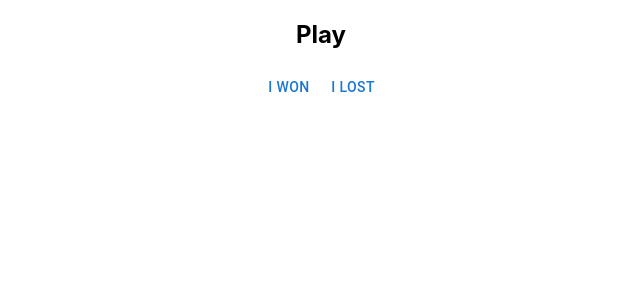
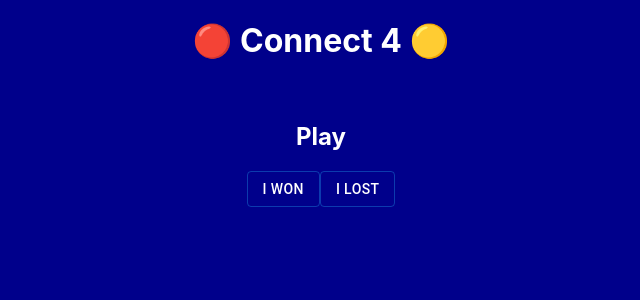
Before and after one commit to 2022-spring-adv-fe-mowe/tca-c4, a React (Create React App) app: page / in a window 1280 px wide. Both pictures are taken after a click on the button "PLAY". Shown: the top 300 px of the page, without its empty margins (319-959 px from the left). Built offline with nearby package versions, Linux system fonts and the light colour scheme.

Commit message:
Apply css...

```diff
--- a/src/Home.js
+++ b/src/Home.js
@@ -1,4 +1,5 @@
 import { Button } from "@mui/material";
+import { red } from "@mui/material/colors";
 import { useNavigate } from "react-router-dom";
 
 export const Home = ({gameResults}) => {
@@ -16,12 +17,16 @@ export const Home = ({gameResults}) => {
 
     return (
         <>
+        <h1>&#128308; Connect 4 &#128993;</h1>
+        <br/>
         <h2>Home</h2>
         <h3>Total game played: {gameResults.length} </h3>
         <h3>Won game total: {winCount}</h3>
         <h3>Lost game total: {loseCount}</h3>
         <h3>My Winning Persentage: {myWinningPersentage}%</h3>
         <Button
+            variant="outlined"
+            style={{ color: "white" }}
             onClick = {()=>nav("/play")}
 
         >Play</Button>
--- a/src/Play.js
+++ b/src/Play.js
@@ -17,12 +17,18 @@ export const Play = ({addNewGameResult}) => {
 
     return (
         <>
+        <h1>&#128308; Connect 4 &#128993;</h1>
+        <br/>
         <h2>Play</h2>
         <Button
+            variant="outlined"
+            style={{ color: "white" }}
             onClick={won}
         >I WON</Button>
 
         <Button
+            variant="outlined"
+            style={{ color: "white" }}
             onClick={lost}
         >I LOST</Button>
         </>
--- a/src/index.css
+++ b/src/index.css
@@ -5,6 +5,8 @@ body {
     sans-serif;
   -webkit-font-smoothing: antialiased;
   -moz-osx-font-smoothing: grayscale;
+  background-color: darkblue;
+  color: white;
 }
 
 code {
```
